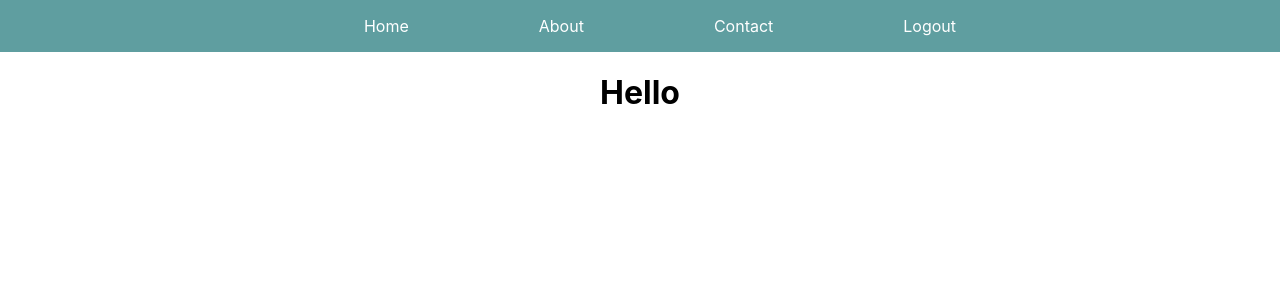
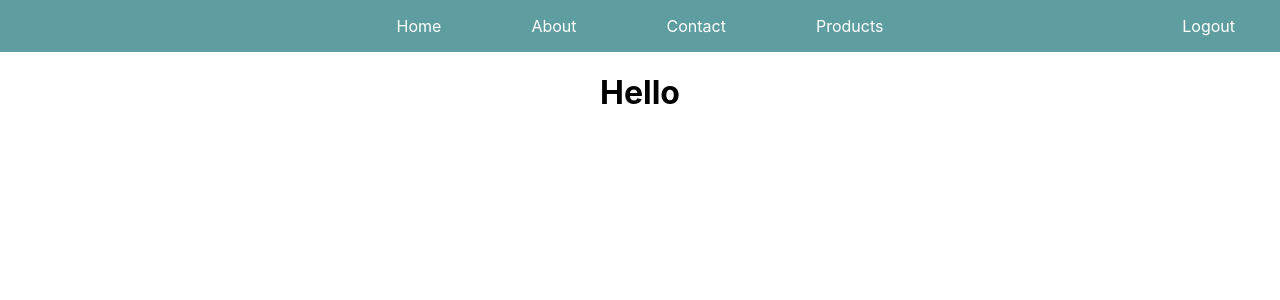
Before and after one commit to SoumyaAgarwal12/E-Marketplace, a React (Create React App) app in the folder frontend/e-market-ui/: page / in a window 1280 px wide. Shown: the top 300 px of the page. Built offline with nearby package versions, Linux system fonts and the light colour scheme.

Commit message:
Add Links

```diff
--- a/frontend/e-market-ui/src/App.css
+++ b/frontend/e-market-ui/src/App.css
@@ -15,14 +15,24 @@
   background-color: cadetblue;
 }
 
-.headerList ul{
+.headerList li {
+  display: inline;
   margin: 0px 45px;
+}
+
+.headerList li a{
   cursor: pointer;
   color: white;
+  text-decoration: none;
 }
 
-.headerList ul:hover{
+.headerList li a:hover{
   color: blue;
+}
+
+.logout{
+  position: absolute;
+  right: 0px;
 }
 
 @media (prefers-reduced-motion: no-preference) {
--- a/frontend/e-market-ui/src/App.js
+++ b/frontend/e-market-ui/src/App.js
@@ -1,11 +1,14 @@
 import './App.css';
 import MainHeader from './mainHeader';
+import { BrowserRouter } from 'react-router-dom';
 
 function App() {
   return (
     <div className="App">
-        <MainHeader />
-        <h1>Hello</h1>
+        <BrowserRouter>
+          <MainHeader />
+          <h1>Hello</h1>
+        </BrowserRouter>
     </div>
   );
 }
--- a/frontend/e-market-ui/src/mainHeader.js
+++ b/frontend/e-market-ui/src/mainHeader.js
@@ -1,15 +1,17 @@
 import './App.css';
 import React from 'react';
+import { Link } from 'react-router-dom';
 
 const MainHeader = ()=>{     // Function name must be in capital to use in App.js main file.
     return (
         <div>
             {/* <h1>Hello from Components</h1> */}
             <ul className='headerList'>
-                <ul>Home</ul>
-                <ul>About</ul>
-                <ul>Contact</ul>
-                <ul>Logout</ul>
+                <li><Link to="/">Home</Link></li>
+                <li><Link to="/about">About</Link></li>
+                <li><Link to="/contact">Contact</Link></li>
+                <li><Link to="/products">Products</Link></li>
+                <li className='logout'><Link to="/logout">Logout</Link></li>
             </ul>
         </div>
     );
```
Also changed, not shown: frontend/e-market-ui/gyan.txt.
